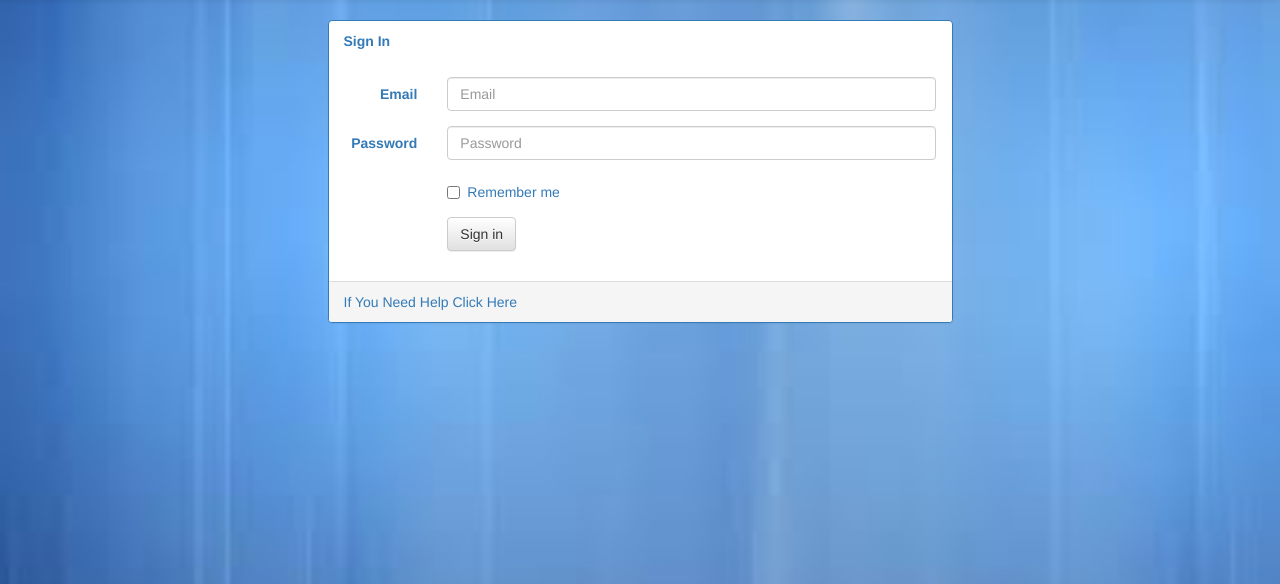
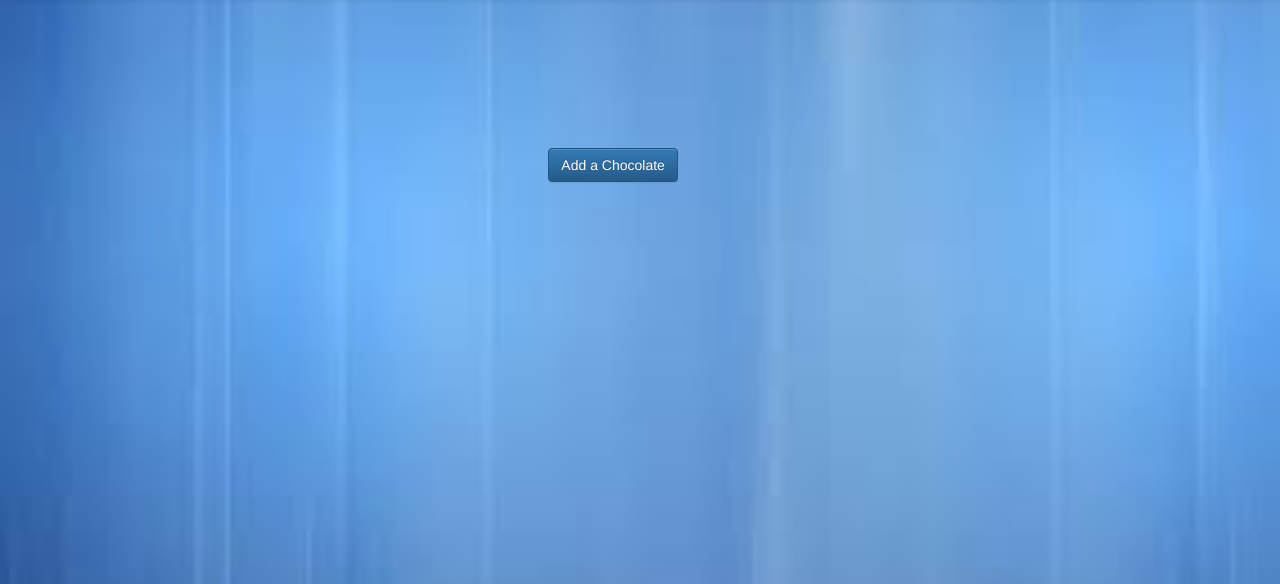
Before and after one commit to Mathews97/workshop, a Django app: page / in a window 1280 px wide. Shown: the part 82-666 px from the top of the page. Run offline with Django 3.2, Linux system fonts and the light colour scheme; a user stored in the database is signed in; some libraries are stand-ins or nearby versions.

Commit message:
Starting to create chocolate store

```diff
--- a/registration/templates/index.html
+++ b/registration/templates/index.html
@@ -74,44 +74,12 @@
         </div><!-- /.navbar-collapse -->
     </div><!-- /.container-fluid -->
 </nav>
-<div class="row">
-    <div class="col-md-6 col-md-offset-3">
-        <div class="panel panel-primary">
-            <div class="panel-heading" ><b>Sign In</b></div>
-            <div class="panel-body">
-                <form class="form-horizontal">
-                    <div class="form-group">
-                        <label for="inputEmail3" class="col-sm-2 control-label">Email</label>
-                        <div class="col-sm-10">
-                            <input type="email" class="form-control" id="inputEmail3" placeholder="Email">
-                        </div>
-                    </div>
-                    <div class="form-group">
-                        <label for="inputPassword3" class="col-sm-2 control-label">Password</label>
-                        <div class="col-sm-10">
-                            <input type="password" class="form-control" id="inputPassword3" placeholder="Password">
-                        </div>
-                    </div>
-                    <div class="form-group">
-                        <div class="col-sm-offset-2 col-sm-10">
-                            <div class="checkbox">
-                                <label>
-                                    <input type="checkbox"> Remember me
-                                </label>
-                            </div>
-                        </div>
-                    </div>
-                    <div class="form-group">
-                        <div class="col-sm-offset-2 col-sm-10">
-                            <button type="submit" class="btn btn-default">Sign in</button>
-                        </div>
-                    </div>
-                </form>
-            </div>
-            <div class="panel-footer"><a href="http://www.google.co.in">If You Need Help Click Here</a></div>
-        </div>
+{% if user.is_anonymous %}
+    Nothing here :(
+{% else %}
+    <div class="col-md-6 col-md-offset-5" style="padding-top:10%">
+        <button class="btn btn-primary">Add a Chocolate</button>
     </div>
-    <div class="col-md-6"></div>
-</div>
+{% endif %}
 </body>
 </html>
```
Also changed, not shown: db.sqlite3.
